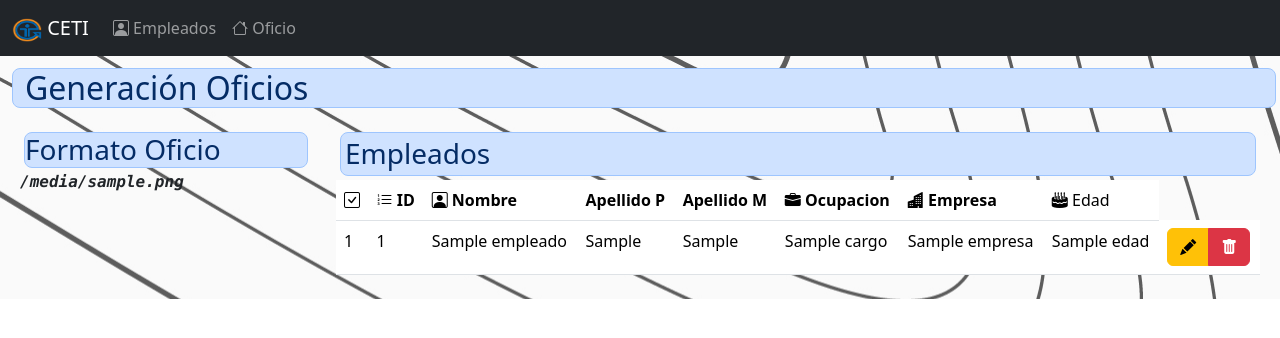
After one commit to RepellantHail/repo, a Django app: template projectIoT/Empresa/Aplicaciones/Empleado/templates/oficio.html in a window 1280 px wide. The commit adds this page. Shown: the top 338 px of the page. Run offline with Django 3.2, Linux system fonts and the light colour scheme; the template is opened without the code that fills it: most values are stand-ins (such as "Sample title", 1, 10 or a date in 2020).

Commit message:
Added oficio text to oficio

```diff
--- a/projectIoT/Empresa/Aplicaciones/Empleado/templates/base.html
+++ b/projectIoT/Empresa/Aplicaciones/Empleado/templates/base.html
@@ -8,7 +8,7 @@
 
 <body>
     {% include "navbar.html" %}
-    <div class="container-fluid h-100 container-with-bg " style="background: white url('../static/img/bg.jpg') ;">
+    <div class="container-fluid container-with-bg " style="background: white url('../static/img/bg.jpg') ;">
         {% comment %} Django Code {% endcomment %}
         {% block body %}
         {% endblock %}
@@ -18,6 +18,8 @@
     <link href="https://cdn.jsdelivr.net/npm/bootstrap@5.3.3/dist/css/bootstrap.min.css" rel="stylesheet" integrity="sha384-QWTKZyjpPEjISv5WaRU9OFeRpok6YctnYmDr5pNlyT2bRjXh0JMhjY6hW+ALEwIH" crossorigin="anonymous">
     <script src="https://cdn.jsdelivr.net/npm/bootstrap@5.3.3/dist/js/bootstrap.bundle.min.js" integrity="sha384-YvpcrYf0tY3lHB60NNkmXc5s9fDVZLESaAA55NDzOxhy9GkcIdslK1eN7N6jIeHz" crossorigin="anonymous"></script>
     <link rel="stylesheet" href="https://cdn.jsdelivr.net/npm/bootstrap-icons@1.11.3/font/bootstrap-icons.min.css">
+    <script src="https://cdn.jsdelivr.net/npm/@popperjs/core@2.11.8/dist/umd/popper.min.js" integrity="sha384-I7E8VVD/ismYTF4hNIPjVp/Zjvgyol6VFvRkX/vR+Vc4jQkC+hVqc2pM8ODewa9r" crossorigin="anonymous"></script>
+    <script src="https://cdn.jsdelivr.net/npm/bootstrap@5.3.3/dist/js/bootstrap.min.js" integrity="sha384-0pUGZvbkm6XF6gxjEnlmuGrJXVbNuzT9qBBavbLwCsOGabYfZo0T0to5eqruptLy" crossorigin="anonymous"></script>
 </body>
 
 </html>
--- a/projectIoT/Empresa/Aplicaciones/Empleado/templates/navbar.html
+++ b/projectIoT/Empresa/Aplicaciones/Empleado/templates/navbar.html
@@ -19,8 +19,8 @@
         </button>
         <div class="collapse navbar-collapse" id="navbarNavAltMarkup">
             <div class="navbar-nav">
-                <a class="nav-link " href="#"><i class="bi bi-person-square"></i> Empleados</a>
-                <a class="nav-link" href="#"><i class="bi bi-house"></i> Oficio</a>
+                <a class="nav-link " href="{% url 'home' %}"><i class="bi bi-person-square"></i> Empleados</a>
+                <a class="nav-link" href="{% url 'gestion_oficio' %}"><i class="bi bi-house"></i> Oficio</a>
             </div>
         </div>
     </div>
--- /dev/null
+++ b/projectIoT/Empresa/Aplicaciones/Empleado/templates/oficio.html
@@ -0,0 +1,56 @@
+{% extends "./base.html"%}
+
+{%block title%} Gestion Empleados {%endblock%}
+
+{% block body %}
+<div class="row p-2">
+    <h2 class="m-1 text-primary-emphasis bg-primary-subtle border border-primary-subtle rounded-3">Generación Oficios</h2>
+</div>
+<div class="row p-2">
+    <!-- Segmento de texto del oficio -->
+    <div class="col-3 text-start">
+        <h3 class=" m-1 text-primary-emphasis bg-primary-subtle border border-primary-subtle rounded-3">Formato Oficio</h3>
+        <pre style="white-space: pre-wrap;" class="fs-6 fst-italic fw-semibold lh-sm">{{ file_content }}</pre>
+    </div>
+    <!-- tabla de empleados para seleccionar exportaciones -->
+    <div class="col-9">
+        <h3 class="p-1 m-1 text-primary-emphasis bg-primary-subtle border border-primary-subtle rounded-3">Empleados</h3>
+        <div class="table-responsive">
+            <table class="table table-hover ">
+                <thead>
+                    <tr>
+                        <th><i class="bi bi-check-square"></i></th>
+                        <th><i class="bi bi-list-ol"></i> ID</th>
+                        <th><i class="bi bi-person-square"></i> Nombre</th>
+                        <th>Apellido P</th>
+                        <th>Apellido M</th>
+                        <th><i class="bi bi-briefcase-fill"></i> Ocupacion</th>
+                        <th><i class="bi bi-buildings-fill"></i> Empresa</th>
+                        <td><i class="bi bi-cake2-fill"></i> Edad</td>
+                    </tr>
+                </thead>
+                <tbody>
+                    {% for empleado in empleados %}
+                    <tr>
+                        <td>{{forloop.counter}}</td>
+                        <td>{{empleado.id}}</td>
+                        <td>{{empleado.name}}</td>
+                        <td>{{empleado.apellido1}}</td>
+                        <td>{{empleado.apellido2}}</td>
+                        <td>{{empleado.cargo}}</td>
+                        <td>{{empleado.empresa}}</td>
+                        <td>{{empleado.edad}}</td>
+                        <td>
+                            <div class="btn-group" role="group" aria-label="Basic example">
+                                <a href="getEmpleado/{{empleado.id}}" class="btn btn-warning" role="button"><i class="bi bi-pencil-fill"></i></a>
+                                <a href="eliminarEmpleado/{{empleado.id}}" class="btn btn-danger"><i class="bi bi-trash-fill"></i></a>
+                            </div>
+                        </td>
+                    </tr>
+                    {% endfor %}
+                </tbody>
+            </table>
+        </div>
+    </div>
+</div>
+{% endblock %}
--- a/projectIoT/Empresa/Aplicaciones/Empleado/urls.py
+++ b/projectIoT/Empresa/Aplicaciones/Empleado/urls.py
@@ -2,9 +2,10 @@ from django.urls import path
 from .import views
 
 urlpatterns = [
-    path('', views.home),
+    path('', views.home,  name='home'),
     path('registrarEmpleado/', views.registrarEmpleado),
     path('eliminarEmpleado/<id>', views.eliminarEmpleado),
     path('getEmpleado/<id>', views.getEmpleado),
-    path('editarEmpleado/', views.editarEmpleado)
+    path('editarEmpleado/', views.editarEmpleado),
+    path('gestionOficio/', views.gestionOficio, name='gestion_oficio'),
 ]
```
Also changed, not shown: projectIoT/Empresa/Aplicaciones/Empleado/static/documents/oficio.txt (added, +26 -0 lines), projectIoT/Empresa/Aplicaciones/Empleado/views.py (+11 -0 lines).
